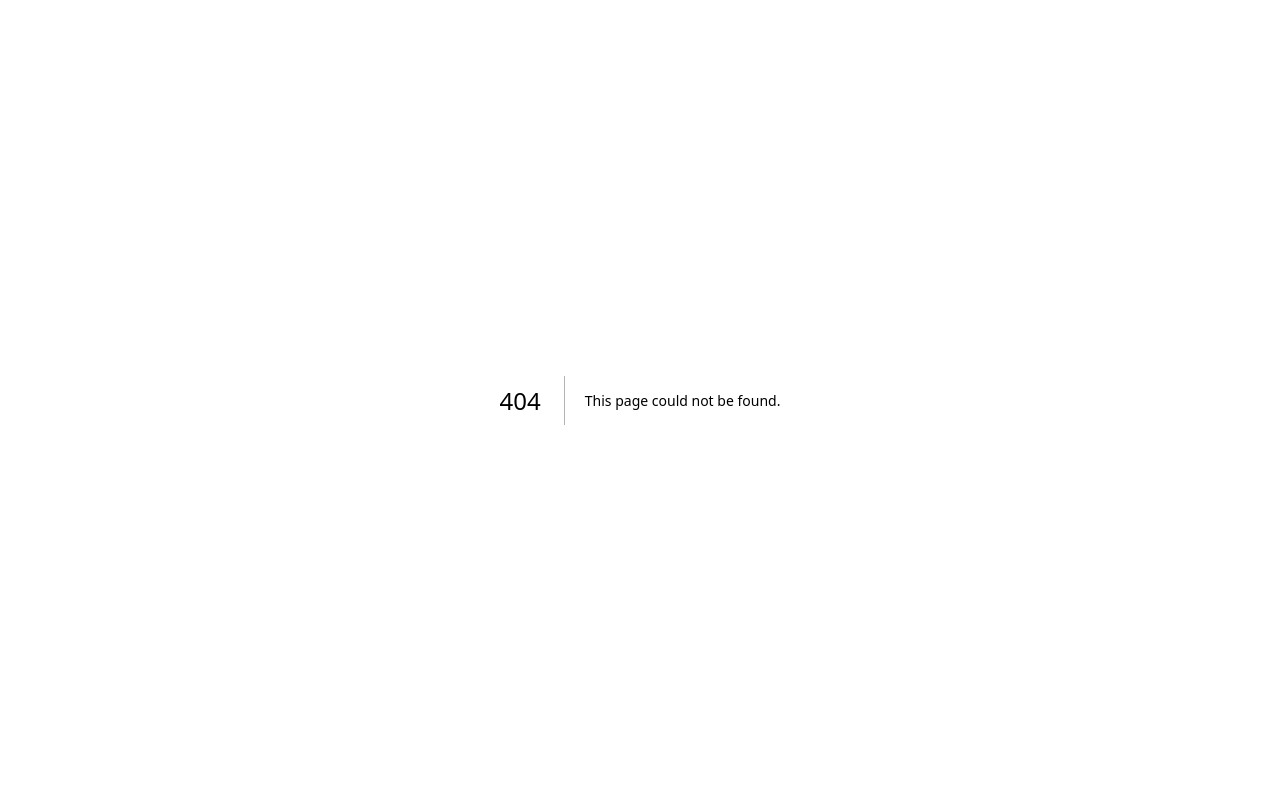
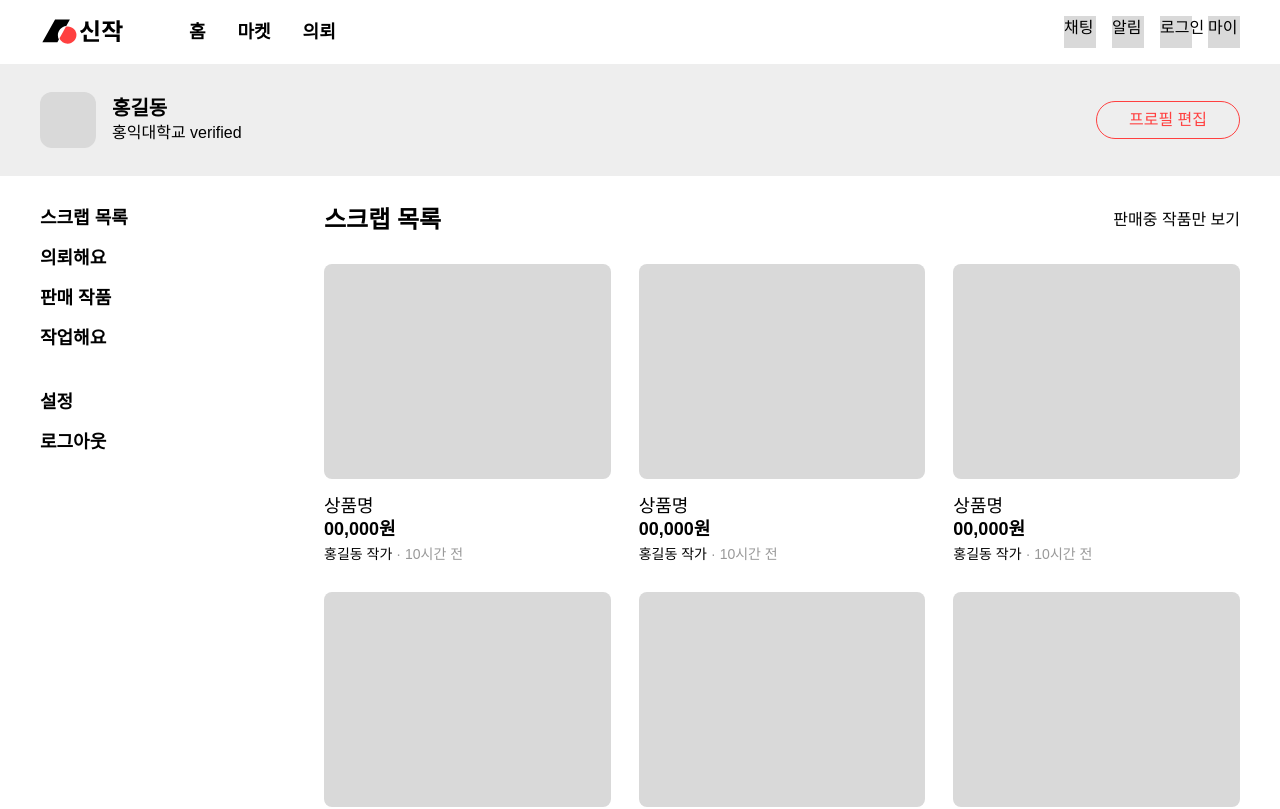
Before and after one commit to SINZAK/sinzak-web, a Next.js app: page /my in a window 1280 px wide. Before the commit this address had no page. Shown: the top 809 px of the page. Built offline with nearby package versions, Linux system fonts and the light colour scheme; a web font is replaced by a local one.

Commit message:
feat: mypage layout

```diff
--- a/components/layout/layout.tsx
+++ b/components/layout/layout.tsx
@@ -25,7 +25,9 @@ const LayoutWrapper = ({
         <header className="sticky top-0 md:flex justify-center hidden z-50 bg-white">
           <div className="container flex justify-between h-16 items-center">
             <span className="flex items-center">
-              <img alt="logo" src="/assets/logo-type.svg" className="h-7" />
+              <Link href="/">
+                <img alt="logo" src="/assets/logo-type.svg" className="h-7" />
+              </Link>
               <span className="w-16" />
               <span className="text-lg font-bold space-x-8">
                 <Link href="/">홈</Link>
@@ -45,6 +47,12 @@ const LayoutWrapper = ({
                 className="inline-block w-8 h-8 bg-gray-200 whitespace-nowrap"
               >
                 로그인
+              </Link>
+              <Link
+                href="/my"
+                className="inline-block w-8 h-8 bg-gray-200 whitespace-nowrap"
+              >
+                마이
               </Link>
             </span>
           </div>
--- /dev/null
+++ b/components/pages/my/page.tsx
@@ -0,0 +1,71 @@
+import { ProductElement } from "@components/elements/product/ProductElement";
+import { createLayout } from "@components/layout/layout";
+import Link from "next/link";
+
+export default function Page() {
+  return (
+    <>
+      <div className="bg-gray-100 py-7 hidden md:block">
+        <div className="container">
+          <div className="flex justify-between items-center">
+            <div className="flex space-x-4 items-center">
+              <span className="inline-block w-14 h-14 rounded-xl bg-gray-200" />
+              <div>
+                <p className="text-xl leading-tight font-bold">홍길동</p>
+                <p className="flex space-x-1">
+                  <span>홍익대학교 verified</span>
+                </p>
+              </div>
+            </div>
+            <button className="border-red border text-red rounded-full px-8 py-1.5 font-medium">
+              프로필 편집
+            </button>
+          </div>
+        </div>
+      </div>
+      <div className="container mt-7">
+        <div className="flex">
+          <div className="md:block flex-[0_0_16rem] h-screen hidden mr-7 pr-3.5 text-lg font-bold">
+            <div className="flex flex-col space-y-3">
+              <Link href="/">스크랩 목록</Link>
+              <Link href="/">의뢰해요</Link>
+              <Link href="/">판매 작품</Link>
+              <Link href="/">작업해요</Link>
+              <div className="h-3" />
+              <Link href="/">설정</Link>
+              <Link href="/">로그아웃</Link>
+            </div>
+          </div>
+          <div className="flex-1 flex flex-col">
+            <p className="flex items-center justify-between mb-7">
+              <span className="text-2xl font-bold">스크랩 목록</span>
+              <span>판매중 작품만 보기</span>
+            </p>
+            <div className="flex flex-wrap gap-x-3 md:gap-x-7 gap-y-7">
+              {Array.from({ length: 10 }).map((_, i) => (
+                <ProductElement
+                  className="flex-[1_1_40%] sm:flex-[1_1_240px]"
+                  key={i}
+                />
+              ))}{" "}
+              {Array.from({ length: 2 }).map((_, i) => (
+                <div className="flex-[1_1_40%] sm:flex-[1_1_240px]" key={i} />
+              ))}
+            </div>
+          </div>
+        </div>
+      </div>
+    </>
+  );
+}
+
+Page.getLayout = createLayout({
+  rawHeader: (
+    <>
+      <div className="h-11 flex container items-center justify-between bg-white relative">
+        <span>뒤로</span>
+        <span>메뉴</span>
+      </div>
+    </>
+  ),
+});
--- /dev/null
+++ b/pages/my/index.tsx
@@ -0,0 +1 @@
+export { default } from "@components/pages/my/page";
```
